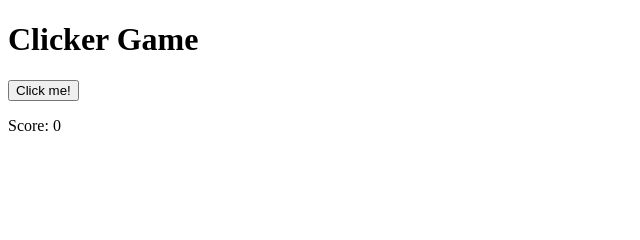
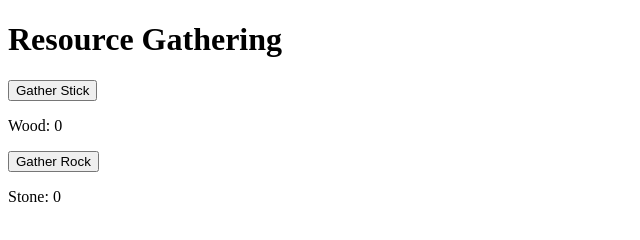
Before and after one commit to gustavsjokvist/gustavsjokvist.github.io, a plain HTML site: page index.html in a window 1280 px wide. Shown: the whole page, without its empty margins (0-640 px from the left). Drawn offline with Linux system fonts and the light colour scheme.

Commit message:
Update index.html

```diff
--- a/index.html
+++ b/index.html
@@ -1,16 +1,21 @@
 <!DOCTYPE html>
-<html>
+<html lang="en">
 <head>
-    <title>Clicker Game</title>
-    <link rel="stylesheet" type="text/css" href="styles.css">
+    <meta charset="UTF-8">
+    <meta name="viewport" content="width=device-width, initial-scale=1.0">
+    <title>AutoEmpire</title>
 </head>
 <body>
-    <div class="game-container">
-        <h1>Clicker Game</h1>
-        <button id="click-button">Click me!</button>
-        <p id="score">Score: 0</p>
-    </div>
+
+    <h1>Resource Gathering</h1>
+
+    <button onclick="gatherResource('wood')">Gather Stick</button>
+    <p>Wood: <span id="wood">0</span></p>
+
+    <button onclick="gatherResource('stone')">Gather Rock</button>
+    <p>Stone: <span id="stone">0</span></p>
 
     <script src="game.js"></script>
+
 </body>
 </html>
```
